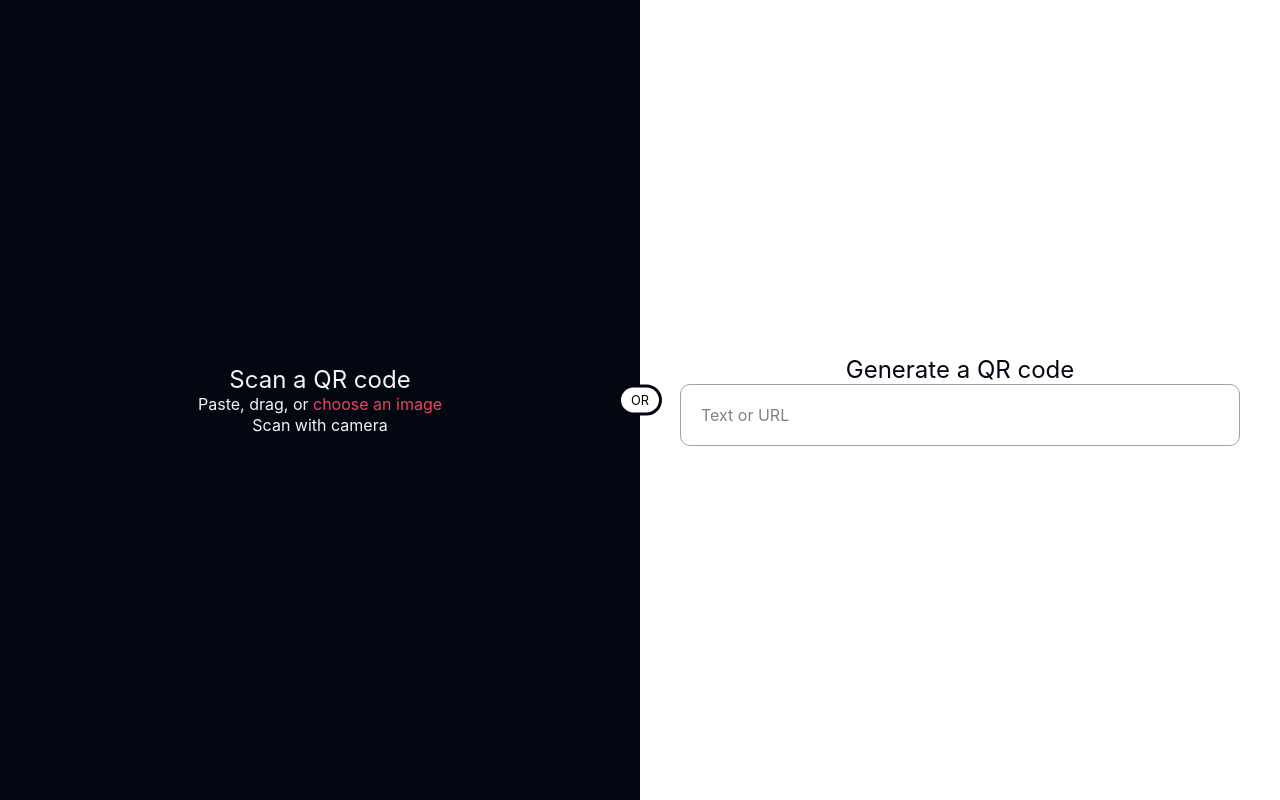
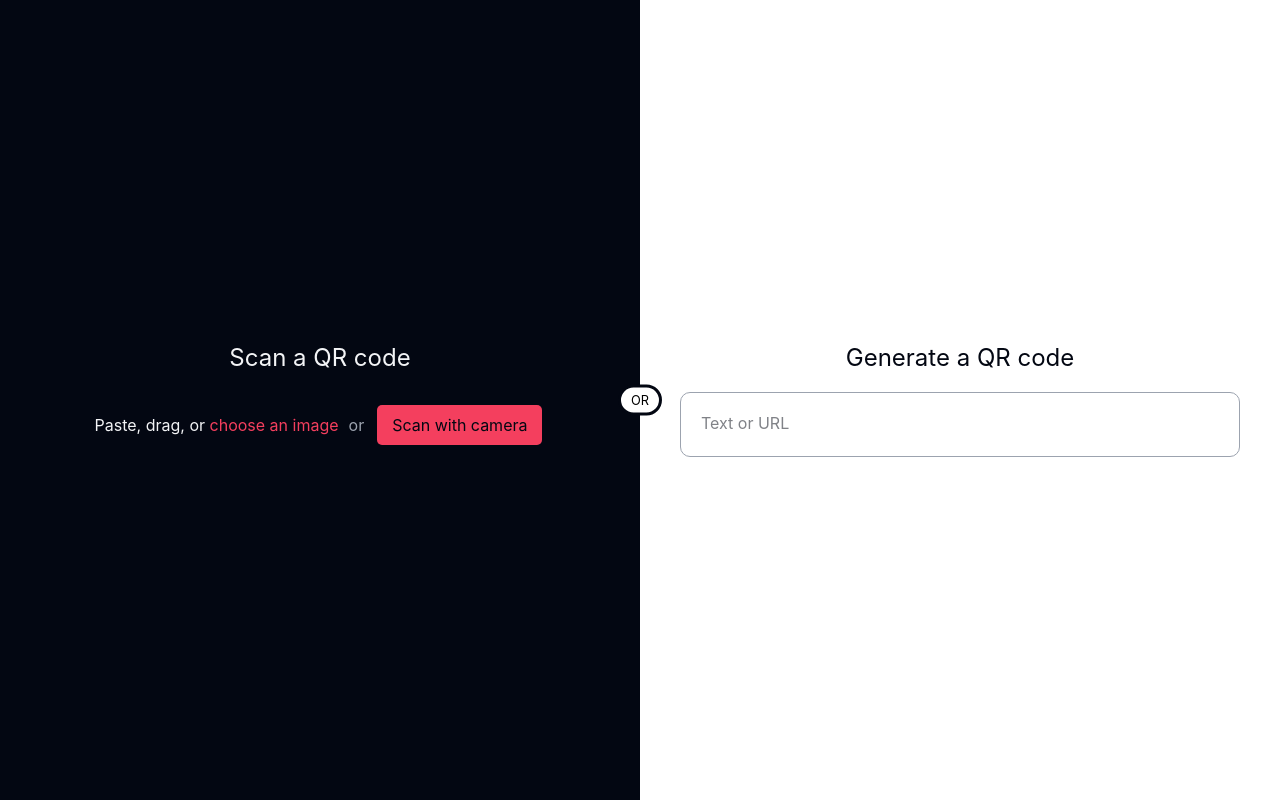
Before and after one commit to SheepTester/qr, a React app: page / in a window 1280 px wide. Built offline with nearby package versions, Linux system fonts and the light colour scheme; the HTML template or start-up script is replaced by a standard one.

Commit message:
Improve welcome screen design

```diff
--- a/src/App.css
+++ b/src/App.css
@@ -43,7 +43,7 @@ button:not(:disabled) {
 }
 .welcome {
   flex-direction: row;
-  @media (max-width: 600px) {
+  @media (max-width: 950px) {
     flex-direction: column;
   }
 }
@@ -70,8 +70,9 @@ button:not(:disabled) {
 }
 .heading {
   font-weight: normal;
-  font-size: normal;
+  font-size: 1.5em;
   margin: 0;
+  margin-bottom: 20px;
 }
 .tabs {
   display: flex;
@@ -115,6 +116,10 @@ button:not(:disabled) {
   overflow: hidden;
   .welcome & {
     margin: 0 40px;
+    height: 65px;
+    & textarea {
+      overflow: hidden;
+    }
   }
 }
 .qr-text,
@@ -146,12 +151,32 @@ button:not(:disabled) {
   background-color: #030712;
   color: #f3f4f6;
 }
+.choose {
+  display: flex;
+  align-items: center;
+  justify-content: center;
+  min-height: 65px;
+  gap: 10px;
+  @media (max-width: 950px) {
+    flex-direction: column;
+  }
+}
+.or-scan-option {
+  color: #9ca3af;
+}
 .choose-file {
   color: #f43f5e;
   cursor: pointer;
   &:hover {
     text-decoration: underline;
   }
+}
+.scan-btn {
+  background-color: #f43f5e;
+  color: #030712;
+  padding: 10px 15px;
+  border-radius: 5px;
+  margin: 6px 3px;
 }
 .height-constraint {
   height: 0;
--- a/src/Scanner.tsx
+++ b/src/Scanner.tsx
@@ -121,6 +121,7 @@ export function Scanner ({ welcome, hidden, onUse }: ScannerProps) {
       style={{ display: hidden ? 'none' : '' }}
     >
       {welcome ? <h2 className='heading'>Scan a QR code</h2> : null}
+      <div className='choose'>
         <label>
           Paste, drag, or <span className='choose-file'>choose an image</span>
           <input
@@ -135,10 +136,27 @@ export function Scanner ({ welcome, hidden, onUse }: ScannerProps) {
             }}
           />
         </label>
-      <button onClick={handleStartScan}>Scan with camera</button>
+        <span className='or-scan-option'>or</span>
+        {media?.type === 'video' ? (
+          <button
+            className='scan-btn'
+            onClick={() => {
+              scannerRef.current?.stop()
+              setMedia(null)
+              setScanState({ type: 'awaiting-image', width: 0, height: 0 })
+            }}
+          >
+            Stop scanning
+          </button>
+        ) : (
+          <button className='scan-btn' onClick={handleStartScan}>
+            Scan with camera
+          </button>
+        )}
+      </div>
       <div
         className='height-constraint'
-        style={{ display: welcome ? 'none' : '' }}
+        style={{ display: media ? '' : 'none' }}
       >
         <div
           className='width-constraint'
```
Also changed, not shown: 1 other file (tests, documents, lock files or other folders). Lines whose indentation alone changed are shown as unchanged.
